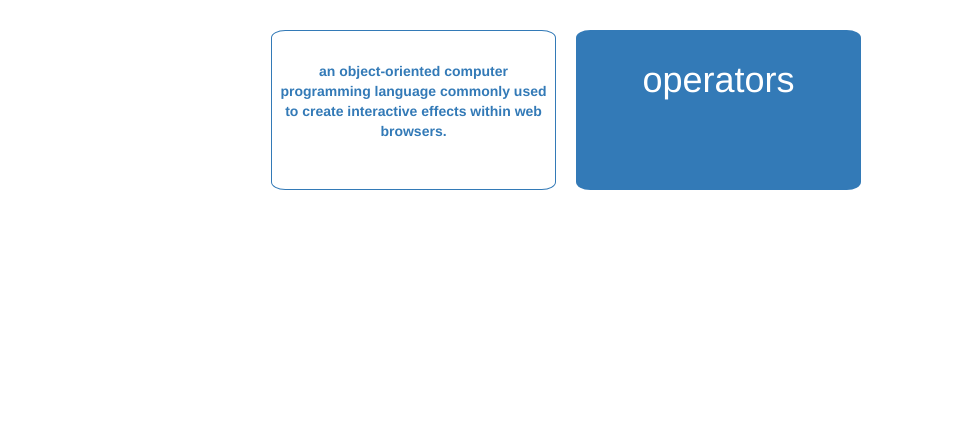
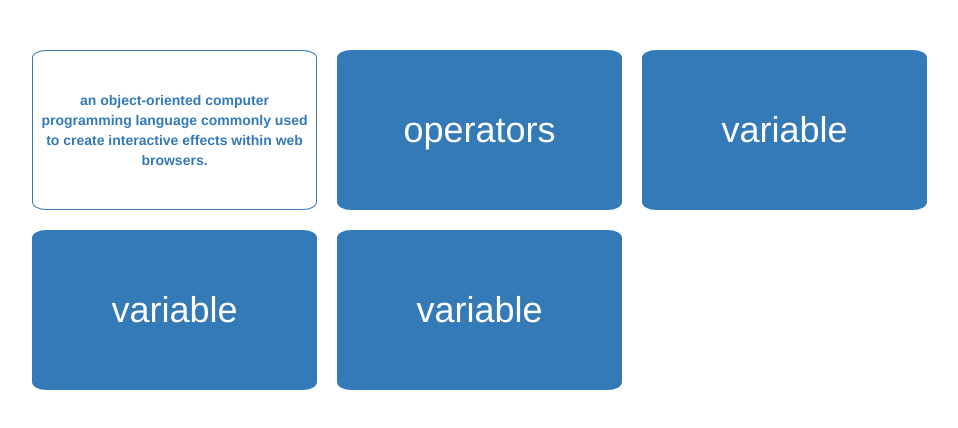
Before and after one commit to OkilyDokily/flashcards, a plain HTML site: page index.html in a window 1280 px wide. Both pictures are taken after a click on the element "JavaScript". Shown: the whole page, without its empty margins (64-1022 px from the left). Drawn offline with Linux system fonts and the light colour scheme.

Commit message:
use flex to vertically center terms and definitions

```diff
--- a/css/styles.css
+++ b/css/styles.css
@@ -7,7 +7,8 @@
   display: flex;
   flex-direction: row;
   flex-wrap: wrap;
-  justify-content: center;
+  justify-content: left;
+
 }
 .button {
   border-radius: 5%;
@@ -16,38 +17,31 @@
   width: 285px;
   cursor:pointer;
   margin-right: 20px;
-
+  margin-top: 20px;
   text-align: center;
 }
 
 .term {
   display:none;
-  margin-top: 30px;
+  margin: 0;
 }
 
 .definition{
   display:none;
-  margin-top: 30px;
+  margin:0;
 }
 
 .definition-enabled {
   display:block;
-
-
 }
 
 .term-enabled {
   display:block;
-
-
-
 }
 
 .term-mode{
   color:white;
   background-color: #337AB7;
-
-
 }
 
 .definition-mode {
@@ -55,6 +49,10 @@
   background-color: white;
   color: #337AB7;
   font-weight: bold;
+}
 
-
+.flex-button{
+  display:flex;
+  flex-direction: column;
+  justify-content: center;
 }
--- a/index.html
+++ b/index.html
@@ -23,9 +23,22 @@
           <div class="button term-mode flex-button">
             <h1 class="term term-enabled">operators</h1>
             <p class="definition"> The definition of an operator is a symbol that is used to perform an operation. </p>
+          </div>
 
-      </div>
+          <div class="button term-mode flex-button">
+            <h1 class="term term-enabled">variable</h1>
+            <p class="definition">a data item that may take on more than one value during the runtime of a program.</p>
+          </div>
 
+          <div class="button term-mode flex-button">
+            <h1 class="term term-enabled">variable</h1>
+            <p class="definition">a data item that may take on more than one value during the runtime of a program.</p>
+          </div>
+
+          <div class="button term-mode flex-button">
+            <h1 class="term term-enabled">variable</h1>
+            <p class="definition">a data item that may take on more than one value during the runtime of a program.</p>
+          </div>
       </div>
 
 
```
